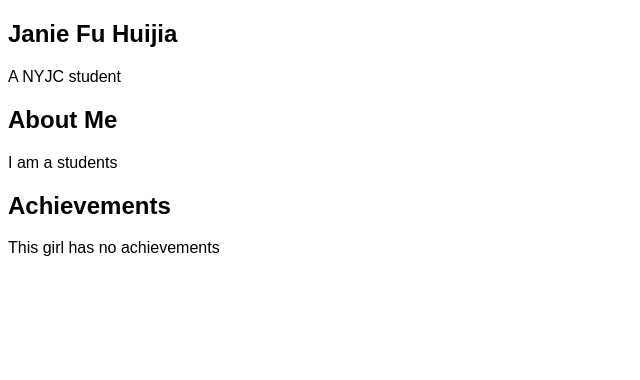
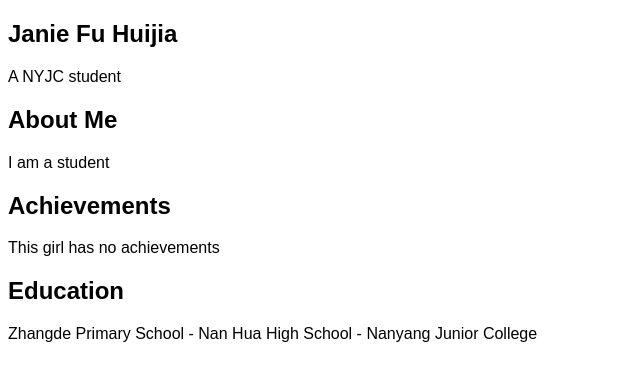
Before and after one commit to itzjanie/itzjanie.github.io, a plain HTML site: page index.html in a window 1280 px wide. Shown: the whole page, without its empty margins (0-640 px from the left). Drawn offline with Linux system fonts and the light colour scheme.

Commit message:
Update index.html

```diff
--- a/index.html
+++ b/index.html
@@ -36,7 +36,7 @@
 
     <section>
       <h2>About Me</h2>
-      <p>I am a students</p>
+      <p>I am a student</p>
       <!-- Your organised portfolio content goes here. -->
       <!--
       Use Google / ChatGPT to determine which is the most semantically appropriate element tag to use for each type of content:
@@ -46,6 +46,10 @@
     <section>
       <h2>Achievements</h2>
       <p>This girl has no achievements</p>
+    </section>
+    <section>
+      <h2>Education</h2>
+      <p>Zhangde Primary School - Nan Hua High School - Nanyang Junior College</p>
     </section>
 
     <!-- Add more sections for your remaining headers -->
```
